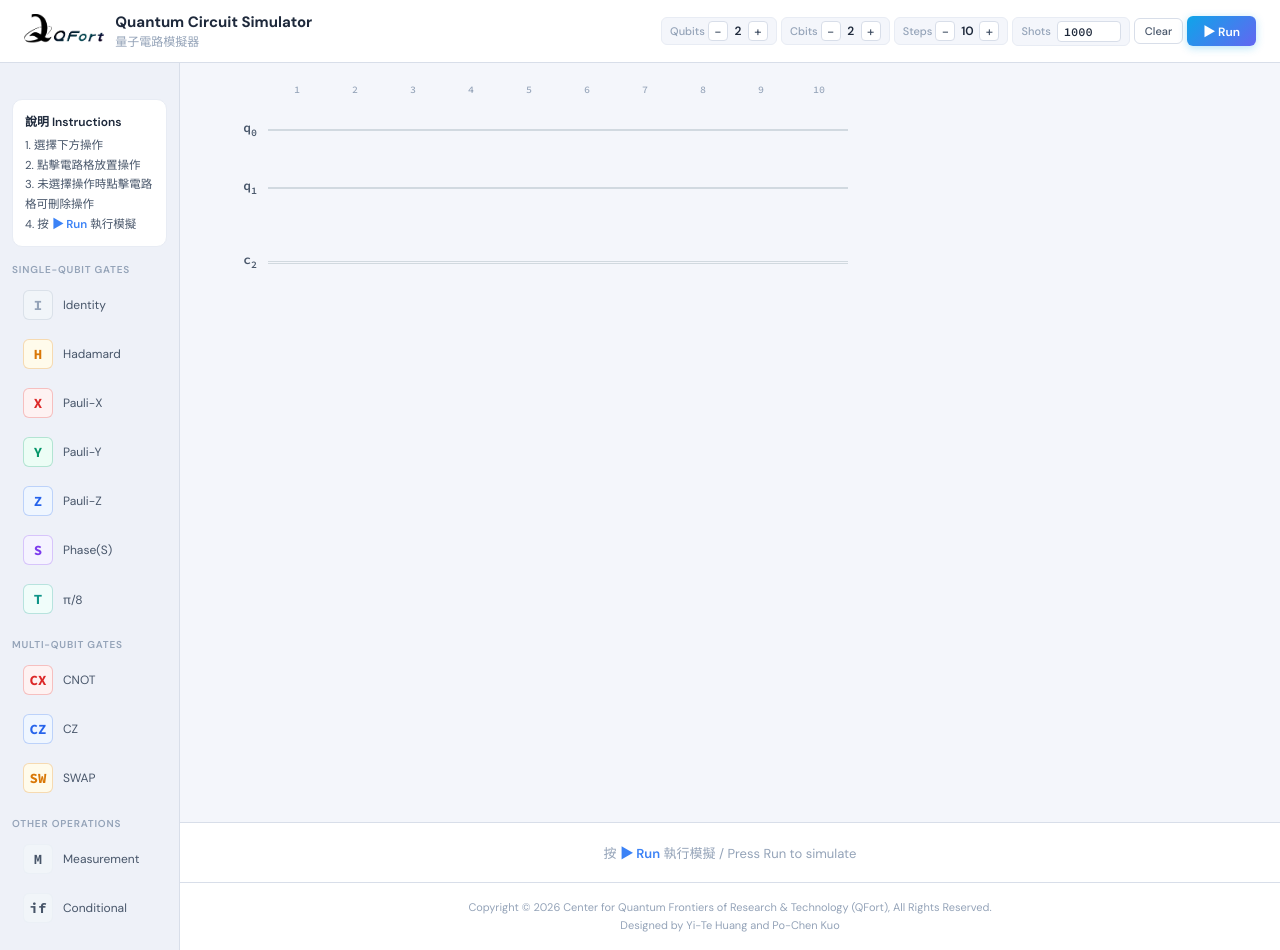
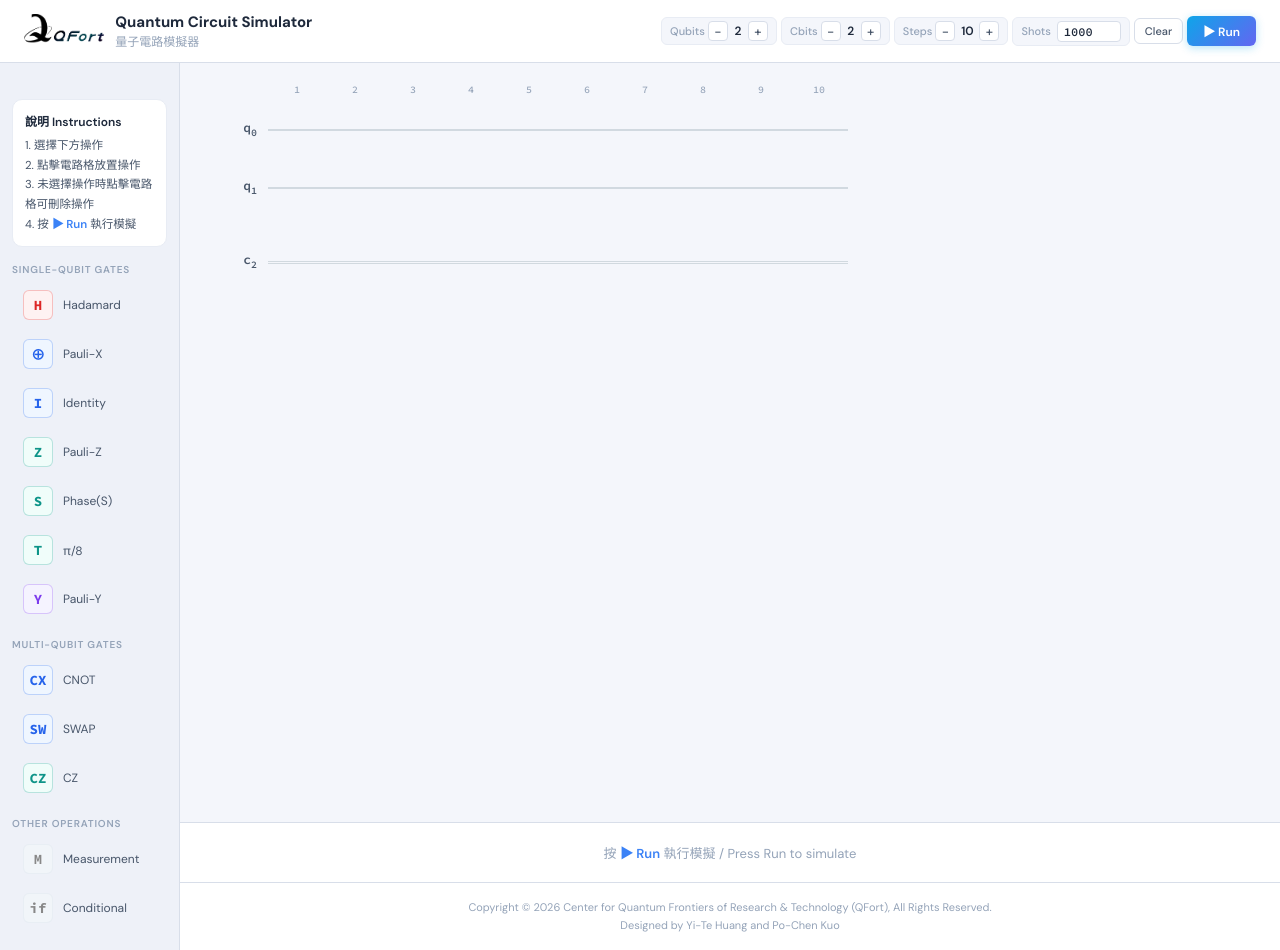
Before and after one commit to NCKU-QFort/QCsimulator, a React (Vite) app: page / in a window 1280 px wide. Built offline with nearby package versions, Linux system fonts and the light colour scheme.

Commit message:
classify different operations with color

```diff
--- a/src/App.jsx
+++ b/src/App.jsx
@@ -1,6 +1,6 @@
 import { useState } from "react";
 import { theme } from "./utils.js";
-import { GATE_DEFS } from "./gateDefinitions.js";
+import { GATE_DEFS, OTHER_OPERATION_COLOR, OTHER_OPERATION_BG, OTHER_OPERATION_BORDER } from "./gateDefinitions.js";
 import { useIsMobile } from "./hooks/useIsMobile.js";
 import { useCircuitState } from "./hooks/useCircuitState.js";
 import { useSimulation } from "./hooks/useSimulation.js";
@@ -131,18 +131,18 @@ export default function App() {
                       fontFamily: "'Source Code Pro',monospace",
                       background:
                         selGate === "M" || selGate === "IF"
-                          ? "#F1F5F9"
+                          ? OTHER_OPERATION_BG
                           : GATE_DEFS[selGate]?.bg || "#F1F5F9",
                       color:
                         selGate === "M" || selGate === "IF"
-                          ? theme.textMid
+                          ? OTHER_OPERATION_COLOR
                           : GATE_DEFS[selGate]?.color || theme.textMid,
                       marginRight: 6,
                       border: `1.5px solid ${
                         selGate === "M"
-                          ? theme.border
+                          ? OTHER_OPERATION_BORDER
                           : selGate === "IF"
-                          ? theme.border
+                          ? OTHER_OPERATION_BORDER
                           : (GATE_DEFS[selGate]?.color || theme.border)
                       }40`,
                       verticalAlign: "middle",
--- a/src/components/Circuit.jsx
+++ b/src/components/Circuit.jsx
@@ -1,6 +1,11 @@
 import React from "react";
 import { theme } from "../utils.js";
-import { GATE_DEFS } from "../gateDefinitions.js";
+import {
+  GATE_DEFS,
+  OTHER_OPERATION_COLOR,
+  OTHER_OPERATION_BG,
+  OTHER_OPERATION_BORDER,
+} from "../gateDefinitions.js";
 
 /**
  * Renders a quantum gate visual representation
@@ -26,6 +31,23 @@ function GateRenderer({ gate, isMobile }) {
   }
 
   if (t === "CNOT_TGT") {
+    return (
+      <div
+        style={{
+          display: "flex",
+          alignItems: "center",
+          justifyContent: "center",
+          color: GATE_DEFS.CNOT.color,
+          fontSize: 24,
+          fontWeight: "bold",
+        }}
+      >
+        {"⊕"}
+      </div>
+    );
+  }
+
+  if (t === "X") {
     return (
       <div
         style={{
@@ -213,6 +235,20 @@ function GateCell({ q, s, circ, selGate, pending, hovered, handleClick, setHover
         !pending &&
         GATE_DEFS[selGate] &&
         GATE_DEFS[selGate].qubits === 1 && (
+          selGate === "X" ? (
+            <div
+              style={{
+                display: "flex",
+                alignItems: "center",
+                justifyContent: "center",
+                color: `${GATE_DEFS.CNOT.color}80`,
+                fontSize: 24,
+                fontWeight: "bold",
+              }}
+            >
+              {"⊕"}
+            </div>
+          ) : (
             <div
               style={{
                 width: isMobile ? 36 : 42,
@@ -230,6 +266,7 @@ function GateCell({ q, s, circ, selGate, pending, hovered, handleClick, setHover
             >
               {GATE_DEFS[selGate].label}
             </div>
+          )
         )}
 
       {/* Preview for multi-qubit gate control/first qubit */}
@@ -475,7 +512,7 @@ function QubitWire({ q, ns, circ, selGate, pending, hovered, handleClick, setHov
  * A single classical bit wire (row) in the circuit
  */
 function ClassicalBitWire({ nc, nq, ns, circ, cbits, isMobile, CH, CW, LBL_W }) {
-  const measurementColor = "#888";
+  const measurementColor = OTHER_OPERATION_COLOR;
 
   return (
     <div style={{ display: "flex", alignItems: "center", height: CH }}>
@@ -571,7 +608,7 @@ function CbitSelector({ nc, nq, pending, handleCbitClick, isMobile, CH, CW, LBL_
 
   const left = LBL_W + 5 + (pending.step - 1) * CW;
   const top = pending.qubit * CH + CH + 10;
-  const grayColor = "#888";
+  const grayColor = OTHER_OPERATION_COLOR;
 
   return (
     <div
@@ -818,7 +855,7 @@ function getIfConnections(circ, nq, step) {
       Number.isInteger(g.if.value) &&
       g.if.anchor === q
     ) {
-      ifConnections.push({ qubit: q, value: g.if.value, color: "#888" });
+      ifConnections.push({ qubit: q, value: g.if.value, color: OTHER_OPERATION_COLOR });
     }
   }
 
@@ -961,8 +998,8 @@ function ConnectionLines({ circ, nq, nc, ns, pending, hovered, isMobile, CH, CW,
                   fontWeight: 700,
                   fontFamily: "'Source Code Pro', monospace",
                   color: c.color,
-                  background: "#FFFFFFEE",
-                  border: "1px solid #CBD5E1",
+                  background: `${OTHER_OPERATION_BG}EE`,
+                  border: `1px solid ${OTHER_OPERATION_BORDER}`,
                   borderRadius: 4,
                   padding: "0px 4px",
                   zIndex: 4,
@@ -981,7 +1018,7 @@ function ConnectionLines({ circ, nq, nc, ns, pending, hovered, isMobile, CH, CW,
         const top = pending.qubit * CH + CH / 2 + measurementStartOffset;
         const bottom = nq * CH + classicalSeparatorHeight + CH / 2;
         const centerX = LBL_W + 5 + (pending.step - 1) * CW + CW / 2;
-        const grayColor = "#888";
+        const grayColor = OTHER_OPERATION_COLOR;
 
         return (
           <>
--- a/src/components/GatePalette.jsx
+++ b/src/components/GatePalette.jsx
@@ -1,6 +1,14 @@
 import { useState } from "react";
 import { theme, secLbl } from "../utils.js";
-import { GATE_DEFS, SINGLE_QUBIT_GATES, MULTI_QUBIT_GATES } from "../gateDefinitions.js";
+import {
+  GATE_DEFS,
+  SINGLE_QUBIT_GATES,
+  MULTI_QUBIT_GATES,
+  OTHER_OPERATION_COLOR,
+  OTHER_OPERATION_BG,
+  OTHER_OPERATION_HOVER_BG,
+  OTHER_OPERATION_BORDER,
+} from "../gateDefinitions.js";
 
 /**
  * Individual gate button in the palette
@@ -8,7 +16,7 @@ import { GATE_DEFS, SINGLE_QUBIT_GATES, MULTI_QUBIT_GATES } from "../gateDefinit
 function GateButton({ gate, gateKey, selected, onClick, isMobile }) {
   const isMeasurement = gateKey === "M";
   const isConditional = gateKey === "IF";
-  const isGrayOperation = isMeasurement || isConditional;
+  const isOtherOperation = isMeasurement || isConditional;
   const [isHovered, setIsHovered] = useState(false);
 
   return (
@@ -22,10 +30,10 @@ function GateButton({ gate, gateKey, selected, onClick, isMobile }) {
               padding: "6px 10px",
               borderRadius: 8,
               border: selected
-                ? `2px solid ${isGrayOperation ? theme.textMid : gate.color}`
+                ? `2px solid ${isOtherOperation ? OTHER_OPERATION_COLOR : gate.color}`
                 : `1px solid ${theme.borderLight}`,
-              background: selected ? (isGrayOperation ? theme.hover : gate.bg) : theme.surface,
-              color: isGrayOperation ? theme.textMid : gate.color,
+              background: selected ? (isOtherOperation ? theme.hover : gate.bg) : theme.surface,
+              color: isOtherOperation ? OTHER_OPERATION_COLOR : gate.color,
               cursor: "pointer",
               display: "flex",
               alignItems: "center",
@@ -40,14 +48,14 @@ function GateButton({ gate, gateKey, selected, onClick, isMobile }) {
               marginBottom: 3,
               borderRadius: 8,
               border: isHovered && !selected
-                ? `1px solid ${isGrayOperation ? theme.textMid : gate.color}60`
+                ? `1px solid ${isOtherOperation ? OTHER_OPERATION_COLOR : gate.color}60`
                 : selected
-                ? `2px solid ${isGrayOperation ? theme.textMid : gate.color}`
+                ? `2px solid ${isOtherOperation ? OTHER_OPERATION_COLOR : gate.color}`
                 : "1px solid transparent",
               background: selected
-                ? isGrayOperation ? theme.hover : gate.bg
+                ? isOtherOperation ? theme.hover : gate.bg
                 : isHovered
-                ? `${isGrayOperation ? theme.textMid : gate.color}15`
+                ? `${isOtherOperation ? OTHER_OPERATION_COLOR : gate.color}15`
                 : "transparent",
               color: theme.text,
               cursor: "pointer",
@@ -71,10 +79,10 @@ function GateButton({ gate, gateKey, selected, onClick, isMobile }) {
           fontWeight: 700,
           fontSize: isMobile ? 13 : 14,
           fontFamily: "'Source Code Pro',monospace",
-          background: isGrayOperation ? (isHovered ? "#E2E8F0" : "#F1F5F9") : (isHovered ? `${gate.color}20` : gate.bg),
-          color: isGrayOperation ? theme.textMid : gate.color,
+          background: isOtherOperation ? (isHovered ? OTHER_OPERATION_HOVER_BG : OTHER_OPERATION_BG) : (isHovered ? `${gate.color}20` : gate.bg),
+          color: isOtherOperation ? OTHER_OPERATION_COLOR : gate.color,
           flexShrink: 0,
-          border: `1.5px solid ${isGrayOperation ? theme.border : gate.color}${isHovered ? "60" : "40"}`,
+          border: `1.5px solid ${isOtherOperation ? OTHER_OPERATION_BORDER : gate.color}${isHovered ? "60" : "40"}`,
           transition: "all 0.15s",
         }}
       >
--- a/src/gateDefinitions.js
+++ b/src/gateDefinitions.js
@@ -1,8 +1,27 @@
 const S2 = 1 / Math.sqrt(2);
 
 // Gate categories for UI display
-export const SINGLE_QUBIT_GATES = ["I", "H", "X", "Y", "Z", "S", "T"];
-export const MULTI_QUBIT_GATES = ["CNOT", "CZ", "SWAP"];
+// note that the order of gates in these arrays determines their order in the palette
+export const SINGLE_QUBIT_GATES = ["H", "X", "I", "Z", "S", "T", "Y"];
+export const MULTI_QUBIT_GATES = ["CNOT", "SWAP", "CZ"];
+
+// Reusable operation category colors
+export const OTHER_OPERATION_COLOR = "#888";
+export const OTHER_OPERATION_BG = "#F1F5F9";
+export const OTHER_OPERATION_HOVER_BG = "#E2E8F0";
+export const OTHER_OPERATION_BORDER = "#CBD5E1";
+
+export const PHASE_GATE_COLOR = "#0D9488";
+export const PHASE_GATE_BG = "#F0FDFA";
+
+export const HADAMARD_GATE_COLOR = "#DC2626";
+export const HADAMARD_GATE_BG = "#FEF2F2";
+
+export const LOGICAL_GATE_COLOR = "#2563EB";
+export const LOGICAL_GATE_BG = "#EFF6FF";
+
+export const OTHER_GATE_COLOR = "#7C3AED";
+export const OTHER_GATE_BG = "#F5F3FF";
 
 export const GATE_DEFS = {
   I: {
@@ -17,8 +36,8 @@ export const GATE_DEFS = {
       ],
     ],
     label: "I",
-    color: "#94A3B8",
-    bg: "#F1F5F9",
+    color: LOGICAL_GATE_COLOR,
+    bg: LOGICAL_GATE_BG,
     desc: "Identity",
     qubits: 1,
   },
@@ -34,8 +53,8 @@ export const GATE_DEFS = {
       ],
     ],
     label: "H",
-    color: "#D97706",
-    bg: "#FFFBEB",
+    color: HADAMARD_GATE_COLOR,
+    bg: HADAMARD_GATE_BG,
     desc: "Hadamard",
     qubits: 1,
   },
@@ -50,9 +69,9 @@ export const GATE_DEFS = {
         [0, 0], // 0 + 0i = 0
       ],
     ],
-    label: "X",
-    color: "#DC2626",
-    bg: "#FEF2F2",
+    label: "⊕",
+    color: LOGICAL_GATE_COLOR,
+    bg: LOGICAL_GATE_BG,
     desc: "Pauli-X",
     qubits: 1,
   },
@@ -68,8 +87,8 @@ export const GATE_DEFS = {
       ],
     ],
     label: "Y",
-    color: "#059669",
-    bg: "#ECFDF5",
+    color: OTHER_GATE_COLOR,
+    bg: OTHER_GATE_BG,
     desc: "Pauli-Y",
     qubits: 1,
   },
@@ -85,8 +104,8 @@ export const GATE_DEFS = {
       ],
     ],
     label: "Z",
-    color: "#2563EB",
-    bg: "#EFF6FF",
+    color: PHASE_GATE_COLOR,
+    bg: PHASE_GATE_BG,
     desc: "Pauli-Z",
     qubits: 1,
   },
@@ -102,8 +121,8 @@ export const GATE_DEFS = {
       ],
     ],
     label: "S",
-    color: "#7C3AED",
-    bg: "#F5F3FF",
+    color: PHASE_GATE_COLOR,
+    bg: PHASE_GATE_BG,
     desc: "Phase(S)",
     qubits: 1,
   },
@@ -119,29 +138,29 @@ export const GATE_DEFS = {
       ],
     ],
     label: "T",
-    color: "#0D9488",
-    bg: "#F0FDFA",
+    color: PHASE_GATE_COLOR,
+    bg: PHASE_GATE_BG,
     desc: "π/8",
     qubits: 1,
   },
   CNOT: {
     label: "CX",
-    color: "#DC2626",
-    bg: "#FEF2F2",
+    color: LOGICAL_GATE_COLOR,
+    bg: LOGICAL_GATE_BG,
     desc: "CNOT",
     qubits: 2,
   },
   CZ: {
     label: "CZ",
-    color: "#2563EB",
-    bg: "#EFF6FF",
+    color: PHASE_GATE_COLOR,
+    bg: PHASE_GATE_BG,
     desc: "CZ",
     qubits: 2,
   },
   SWAP: {
     label: "SW",
-    color: "#D97706",
-    bg: "#FFFBEB",
+    color: LOGICAL_GATE_COLOR,
+    bg: LOGICAL_GATE_BG,
     desc: "SWAP",
     qubits: 2,
   },
```
Lines whose indentation alone changed are shown as unchanged.
